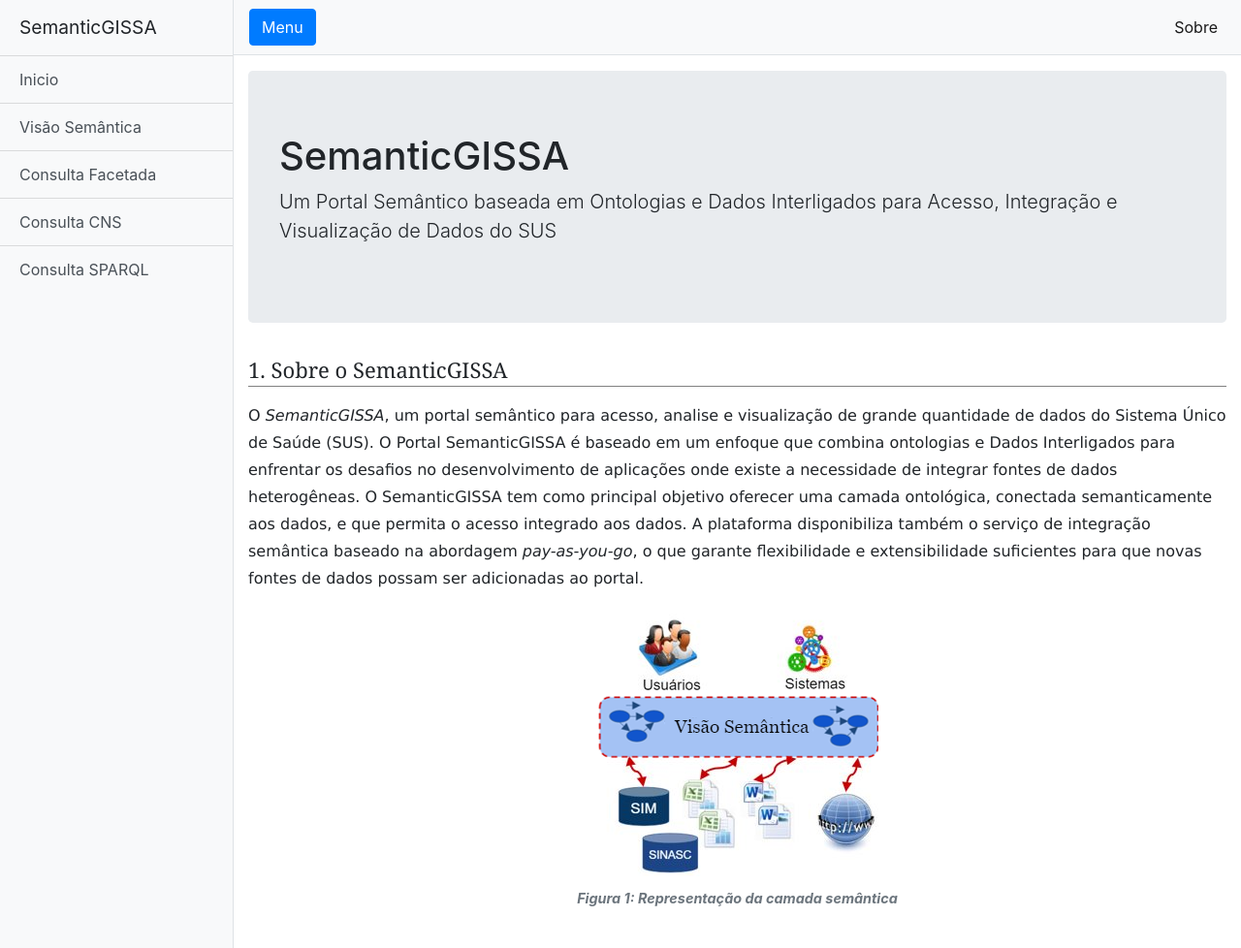
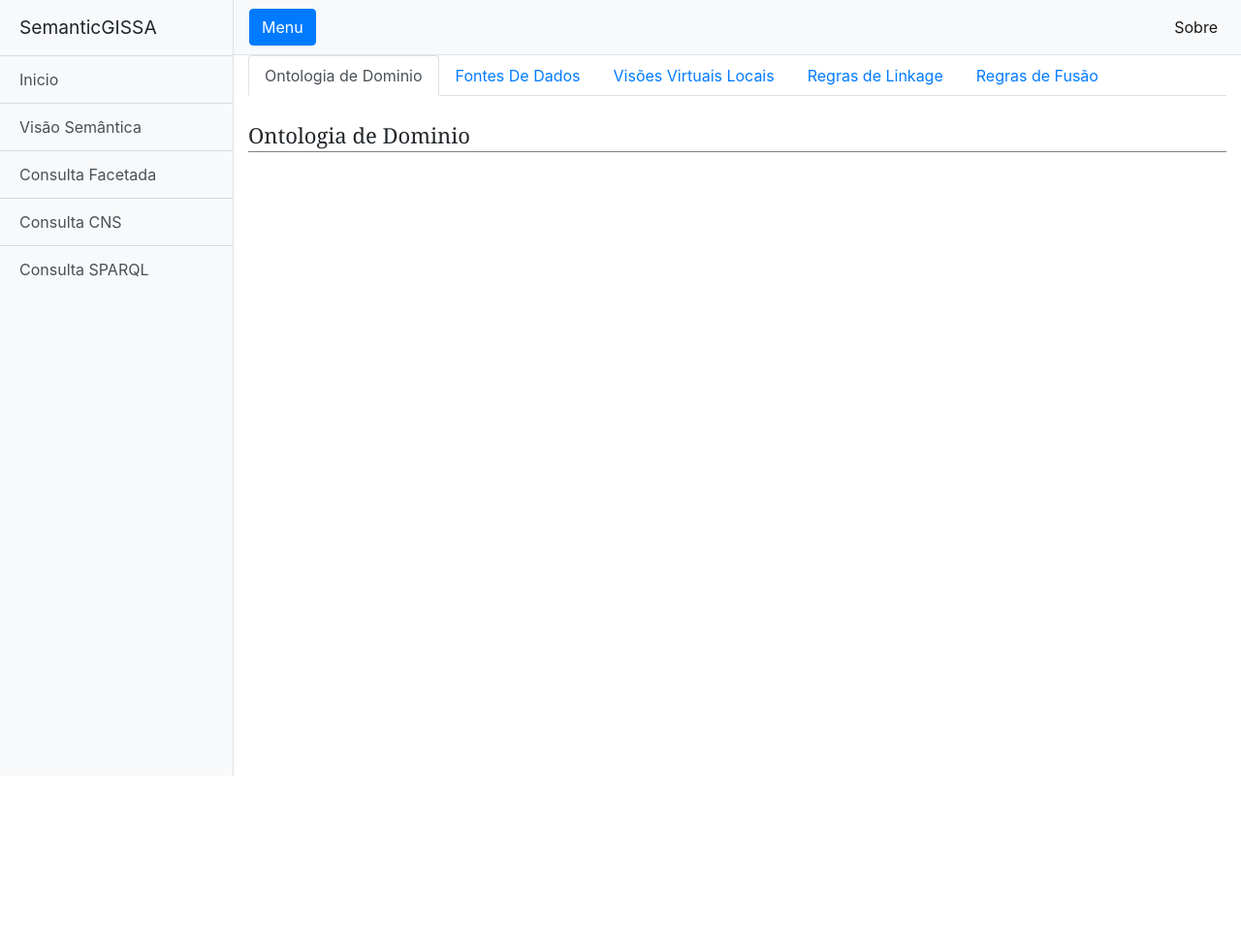
Before and after one commit to semanticSUS/semanticgissa, a website: page visao_semantica.html in a window 1280 px wide. Shown: the whole page at 97% size. After the commit the page ends 885 px from the top, so only its background shows below. Drawn offline with Linux system fonts and the light colour scheme.

Commit message:
melhorando interface

```diff
--- a/visao_semantica.html
+++ b/visao_semantica.html
@@ -58,24 +58,35 @@
 
 
       <div class="container-fluid">
-          <div class="jumbotron mt-3">
-            <h1>SemanticGISSA</h1>
-            <p class="lead">Um Portal Semântico baseada em Ontologias e Dados Interligados para Acesso, Integração e Visualização de Dados do SUS</p>
+          <ul class="nav nav-tabs" id="myTab" role="tablist">
+            <li class="nav-item"><a class="nav-link active" id="home-tab" data-toggle="tab" href="#ontologiadedominio" role="tab" aria-controls="home" aria-selected="true">Ontologia de Dominio</a></li>
+            <li class="nav-item"><a class="nav-link" id="profile-tab" data-toggle="tab" href="#fontesdedados" role="tab" aria-controls="profile" aria-selected="false">Fontes De Dados</a></li>
+            <li class="nav-item"><a class="nav-link" id="contact-tab" data-toggle="tab" href="#visoesvirtuaislocais" role="tab" aria-controls="contact" aria-selected="false">Visões Virtuais Locais</a></li>
+            <li class="nav-item"><a class="nav-link" id="contact-tab" data-toggle="tab" href="#regrasdelinkage" role="tab" aria-controls="contact" aria-selected="false">Regras de Linkage</a></li>
+            <li class="nav-item"><a class="nav-link" id="contact-tab" data-toggle="tab" href="#regrasdefusao" role="tab" aria-controls="contact" aria-selected="false">Regras de Fusão</a></li>
+          </ul>
+          <div class="tab-content" id="myTabContent">
+            <div class="tab-pane fade show active" id="ontologiadedominio" role="tabpanel" ><br>
+             <p class="sectionOfText">Ontologia de Dominio</p>
+
+            </div>
+            <div class="tab-pane fade" id="fontesdedados" role="tabpanel" ><br>
+              <p class="sectionOfText">Fontes de Dados</p>
+
+            </div>
+            <div class="tab-pane fade" id="visoesvirtuaislocais" role="tabpanel" ><br>
+              <p class="sectionOfText">Visões Virtuais Locais</p>
+
+            </div>
+            <div class="tab-pane fade" id="regrasdelinkage" role="tabpanel" ><br>
+              <p class="sectionOfText">Regras de Linkage</p>
+
+            </div>
+            <div class="tab-pane fade" id="regrasdefusao" role="tabpanel" ><br>
+              <p class="sectionOfText">Regras de Fusão</p>
+
+            </div>
           </div>
-          <div id="sobre_semanticsus">
-        <p class="sectionOfText">1. Sobre o SemanticGISSA </p>
-        <div class="textForRead">
-            O <i>SemanticGISSA</i>, um portal semântico para acesso, analise e visualização de grande quantidade de dados do Sistema Único de Saúde (SUS).
-            O Portal SemanticGISSA é baseado em um enfoque que combina ontologias e Dados Interligados para enfrentar os desafios no desenvolvimento de aplicações onde existe a necessidade de integrar fontes de dados heterogêneas.
-            O SemanticGISSA tem como principal objetivo oferecer uma camada ontológica, conectada semanticamente aos dados, e que permita o acesso integrado aos dados.
-            A plataforma disponibiliza também o serviço de integração semântica baseado na abordagem <i>pay-as-you-go</i>, o que garante flexibilidade e extensibilidade suficientes para que novas fontes de dados possam ser adicionadas ao portal.
-        </div>
-            <figure class="text-center">
-              <img class="mx-auto d-block figure-img img-fluid rounded z-depth-1" src="img/vs.png">
-              <figcaption class="figure-caption"><b><i>Figura 1: Representação da camada semântica</i></b></figcaption>
-            </figure>
-    </div>
-        <br>
 
       </div>
     </div>
```
Also changed, not shown: consulta_facetada.html (+1 -5 lines).
